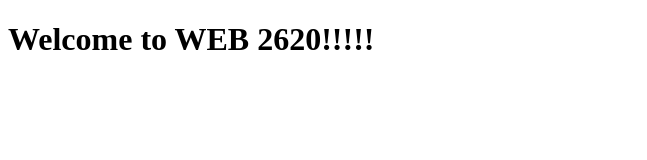
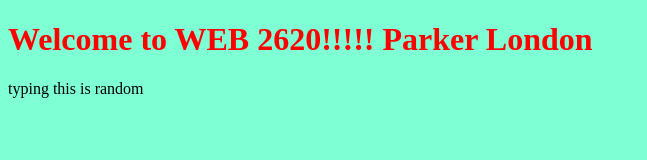
Before and after one commit to parkerlondon/WEB2620_test, a website built with Vite: page src/index.html in a window 1280 px wide. Shown: the whole page, without its empty margins (0-647 px from the left). Built offline with nearby package versions, Linux system fonts and the light colour scheme.

Commit message:
P01 submission

```diff
--- a/src/index.html
+++ b/src/index.html
@@ -10,7 +10,9 @@
 
 <body>
   <!--  Your HTML goes here-->
-  <h1>Welcome to WEB 2620!!!!!</h1>
+  <h1>Welcome to WEB 2620!!!!! Parker London</h1>
+  <p>typing this is random</p>
+
 <script type="module" src="./javascripts/main.js"></script>
 </body>
 </html>
--- a/src/stylesheets/main.scss
+++ b/src/stylesheets/main.scss
@@ -1 +1,9 @@
 // Your styles go here
+body {
+    background: aquamarine;
+}
+
+h1 {
+    color: red
+    ;
+}
```
Also changed, not shown: 1 other file.
